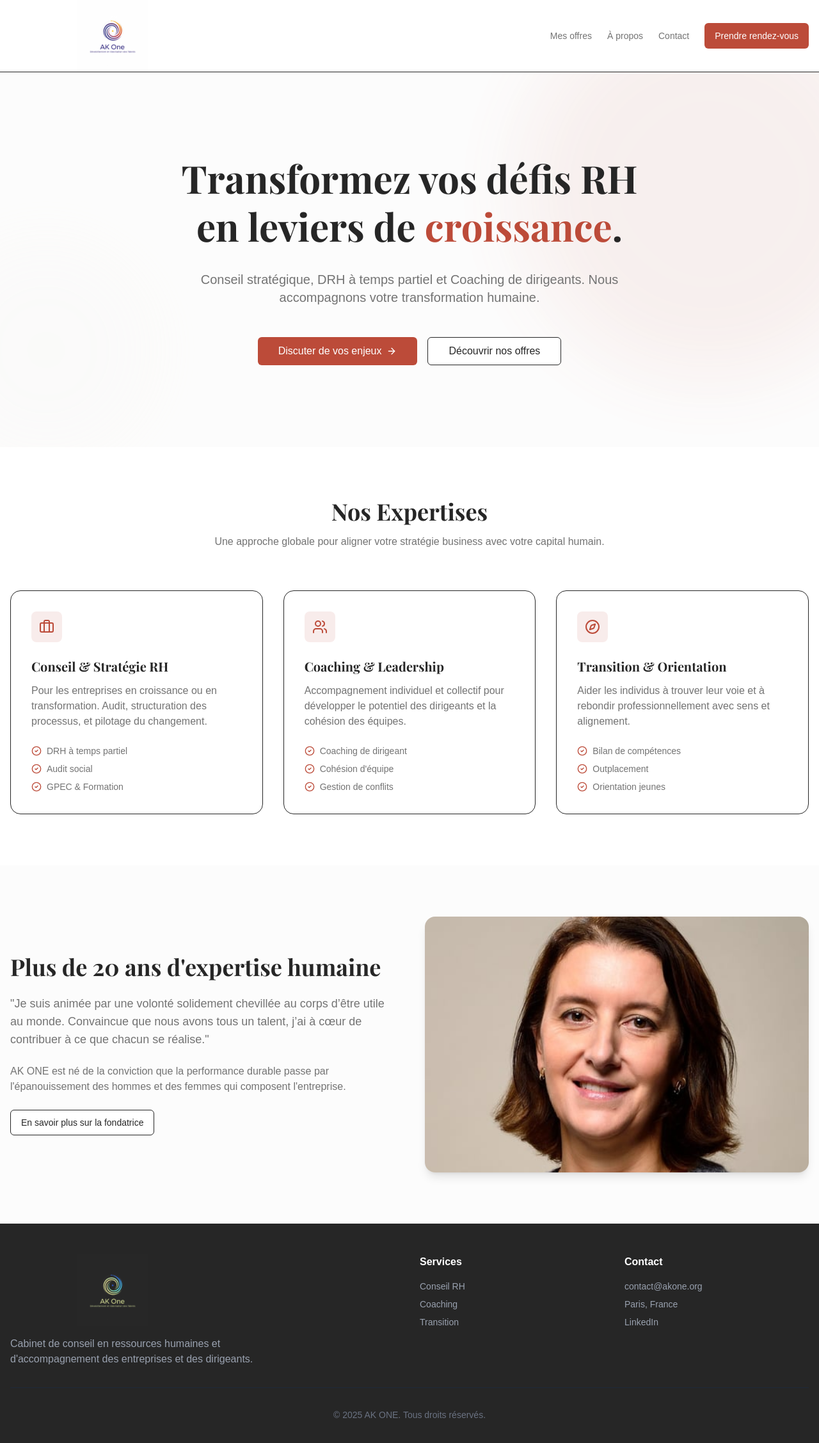
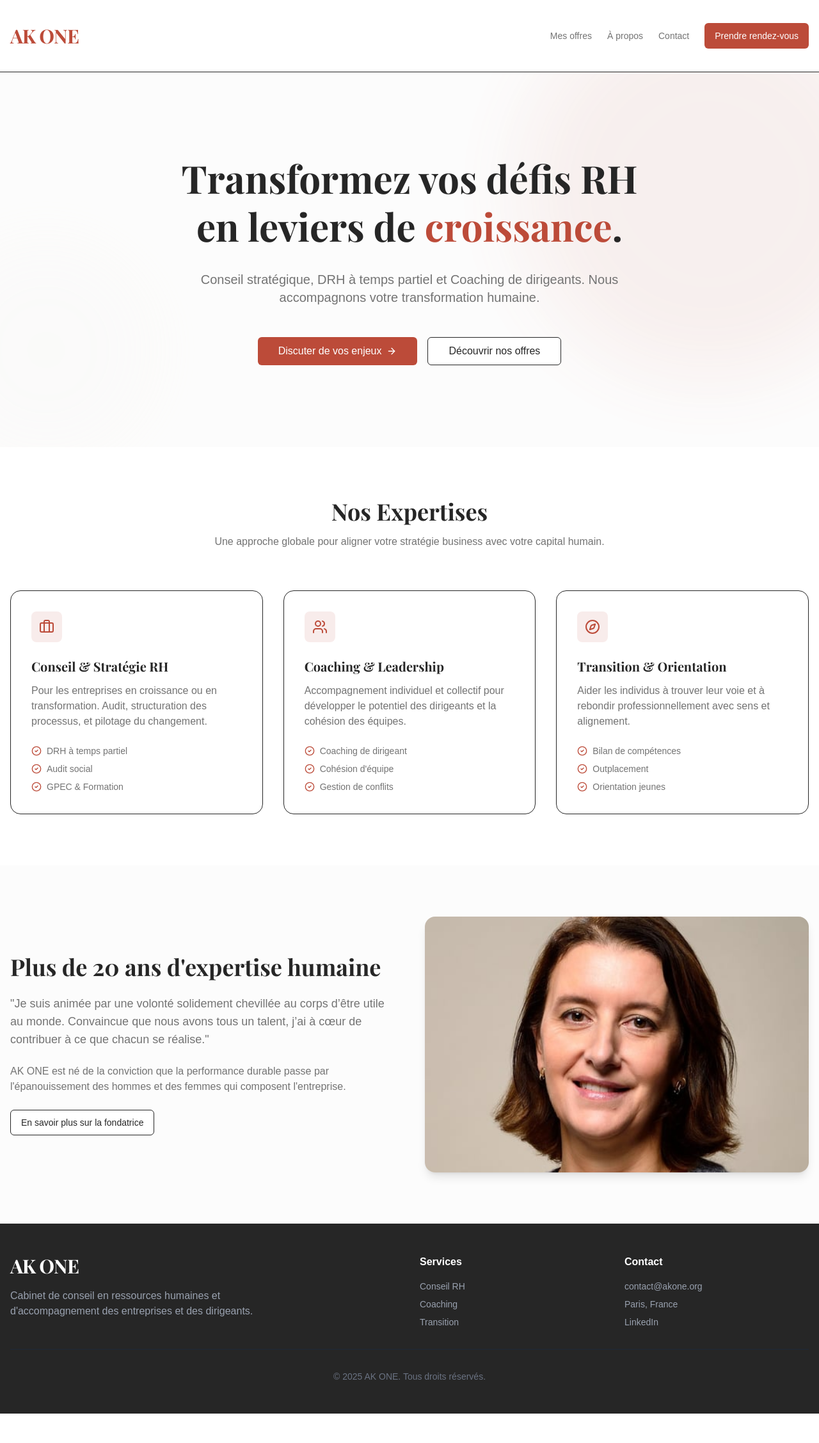
Before and after one commit to cousinhub2/akone, a Next.js app: page / in a window 1280 px wide. Shown: the top 2256 px of the page at 64% size. After the commit the page ends 2210 px from the top, so only its background shows below. Built offline with nearby package versions, Linux system fonts and the light colour scheme; a web font is replaced by a local one.

Commit message:
Fix mobile colors and revert to text logo for better legibility

```diff
--- a/src/app/page.tsx
+++ b/src/app/page.tsx
@@ -142,13 +142,10 @@ export default function Home() {
                 <div className="container mx-auto px-4">
                     <div className="grid md:grid-cols-4 gap-8 mb-8">
                         <div className="col-span-1 md:col-span-2">
-                            <div className="relative w-64 h-20 md:w-80 md:h-28 mb-4">
-                                <Image
-                                    src="/akone-logo-new.jpg"
-                                    alt="AK ONE Logo"
-                                    fill
-                                    className="object-contain invert mix-blend-screen"
-                                />
+                            <div className="mb-4">
+                                <span className="font-playfair text-3xl font-bold text-white tracking-tight">
+                                    AK ONE
+                                </span>
                             </div>
                             <p className="text-gray-400 max-w-sm">
                                 Cabinet de conseil en ressources humaines et d'accompagnement des entreprises et des dirigeants.
--- a/src/components/layout/header.tsx
+++ b/src/components/layout/header.tsx
@@ -13,15 +13,9 @@ export function Header() {
         <header className="border-b bg-white/80 backdrop-blur-md sticky top-0 z-50">
             <div className="container mx-auto px-4 h-20 md:h-28 flex items-center justify-between">
                 <Link href="/" className="flex items-center gap-2">
-                    <div className="relative w-48 h-16 md:w-80 md:h-28 transition-all duration-300">
-                        <Image
-                            src="/akone-logo-new.jpg"
-                            alt="AK ONE Logo"
-                            fill
-                            className="object-contain"
-                            priority
-                        />
-                    </div>
+                    <span className="font-playfair text-2xl md:text-3xl font-bold text-primary tracking-tight">
+                        AK ONE
+                    </span>
                 </Link>
 
                 {/* Desktop Navigation */}
@@ -60,16 +54,16 @@ export function Header() {
                 <div className="md:hidden absolute top-full left-0 w-full bg-white border-b shadow-lg p-4 flex flex-col gap-4 animate-in slide-in-from-top-5">
                     <div className="flex flex-col gap-2">
                         <p className="font-bold text-primary mb-2">Mes offres</p>
-                        <Link href="/services/leader-rh" className="pl-4 py-2 hover:bg-muted rounded text-sm" onClick={() => setIsMenuOpen(false)}>Leader RH</Link>
-                        <Link href="/services/dirigeants-pme" className="pl-4 py-2 hover:bg-muted rounded text-sm" onClick={() => setIsMenuOpen(false)}>Dirigeants PME</Link>
-                        <Link href="/services/conseil-strategique" className="pl-4 py-2 hover:bg-muted rounded text-sm" onClick={() => setIsMenuOpen(false)}>Conseil Stratégique</Link>
-                        <Link href="/services/coaching" className="pl-4 py-2 hover:bg-muted rounded text-sm" onClick={() => setIsMenuOpen(false)}>Coaching</Link>
-                        <Link href="/services/coaching-jeunes" className="pl-4 py-2 hover:bg-muted rounded text-sm" onClick={() => setIsMenuOpen(false)}>Coaching Jeunes</Link>
-                        <Link href="/services/transition" className="pl-4 py-2 hover:bg-muted rounded text-sm" onClick={() => setIsMenuOpen(false)}>Transition</Link>
+                        <Link href="/services/leader-rh" className="pl-4 py-2 hover:bg-muted rounded text-sm text-foreground" onClick={() => setIsMenuOpen(false)}>Leader RH</Link>
+                        <Link href="/services/dirigeants-pme" className="pl-4 py-2 hover:bg-muted rounded text-sm text-foreground" onClick={() => setIsMenuOpen(false)}>Dirigeants PME</Link>
+                        <Link href="/services/conseil-strategique" className="pl-4 py-2 hover:bg-muted rounded text-sm text-foreground" onClick={() => setIsMenuOpen(false)}>Conseil Stratégique</Link>
+                        <Link href="/services/coaching" className="pl-4 py-2 hover:bg-muted rounded text-sm text-foreground" onClick={() => setIsMenuOpen(false)}>Coaching</Link>
+                        <Link href="/services/coaching-jeunes" className="pl-4 py-2 hover:bg-muted rounded text-sm text-foreground" onClick={() => setIsMenuOpen(false)}>Coaching Jeunes</Link>
+                        <Link href="/services/transition" className="pl-4 py-2 hover:bg-muted rounded text-sm text-foreground" onClick={() => setIsMenuOpen(false)}>Transition</Link>
                     </div>
                     <hr />
-                    <Link href="/#about" className="py-2 font-medium hover:text-primary" onClick={() => setIsMenuOpen(false)}>À propos</Link>
-                    <Link href="/contact" className="py-2 font-medium hover:text-primary" onClick={() => setIsMenuOpen(false)}>Contact</Link>
+                    <Link href="/#about" className="py-2 font-medium hover:text-primary text-foreground" onClick={() => setIsMenuOpen(false)}>À propos</Link>
+                    <Link href="/contact" className="py-2 font-medium hover:text-primary text-foreground" onClick={() => setIsMenuOpen(false)}>Contact</Link>
                     <Link href="/contact" onClick={() => setIsMenuOpen(false)}>
                         <Button className="w-full">Prendre rendez-vous</Button>
                     </Link>
```
